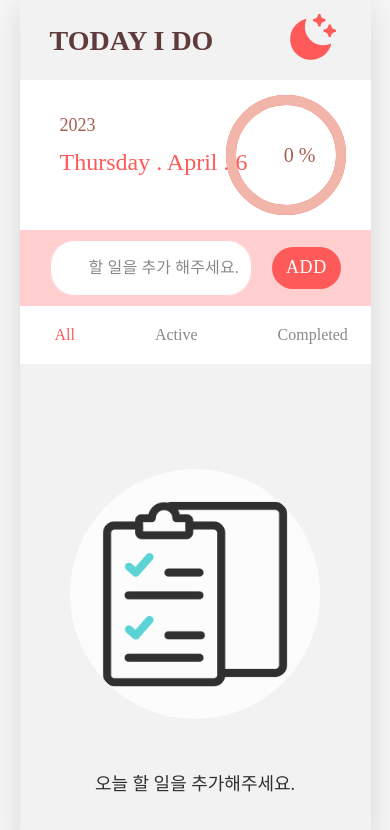
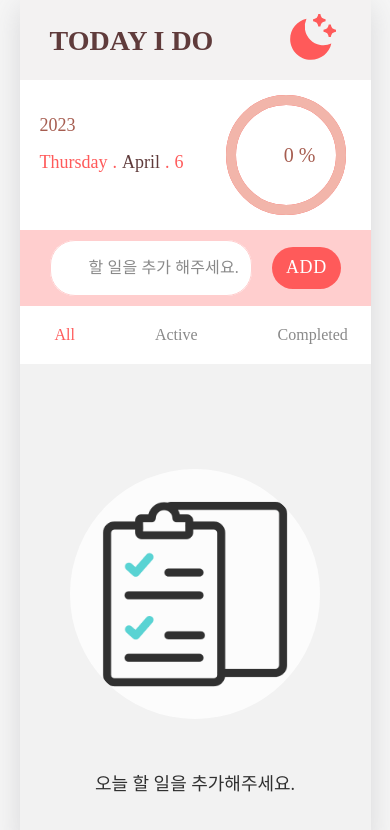
Before and after one commit to nincoding/simple-todo, a React (Vite) app: page / in a window 390 px wide. Shown: the top 830 px of the page. Built offline with nearby package versions, Linux system fonts and the light colour scheme; a web font is replaced by a local one.

Commit message:
:recycle: style: 실시간 날짜의 색상과 간격 수정 App의 넓이에 따라 폰트 사이즈와 간격을 반응형으로 수정함 요일,월,날짜를 span으로 마크업 수정

```diff
--- a/src/components/TodayGraph.jsx
+++ b/src/components/TodayGraph.jsx
@@ -16,7 +16,13 @@ const TodayGraph = ({ todoItemList }) => {
   return (
     <TodayGraphWrapper >
       <p>{date.getFullYear()}</p>
-      <p>{weekly[date.getDay()]} . {month[date.getMonth()]} . {date.getDate()}</p>
+      <p>
+        <span>{weekly[date.getDay()]}</span>
+         .
+         <span>{month[date.getMonth()]}</span>
+         .
+         <span>{date.getDate()}</span>
+      </p>
       <ProgressRing circumference={circumference} progress={progress}>
         <circle cx="75" cy="75" r="55" />
         <circle cx="75" cy="75" r="55" />
--- a/src/styles/TodayGraphWrapper.jsx
+++ b/src/styles/TodayGraphWrapper.jsx
@@ -9,21 +9,40 @@ const TodayGraphWrapper = styled.div`
   align-items: center;
   padding: 0px 40px;
   background-color: white;
+  @media screen and (max-width: 650px) {
+    padding-left: 20px;
+    transition: 300ms;
+  }
 
-  > p {
+  p {
     font-size: 20px;
     margin-right: 15px;
     color: #A65D50;
   }
-  > p:first-child {
+  p:first-child {
     font-size: 18px;
     position: absolute;
     top: 23%;
+    @media screen and (max-width: 650px) {
+      font-size: 18px;
+    }
   }
-  > p:nth-child(2) {
+  p:nth-child(2) {
     padding-top: 15px;
     color: #FF5A5A;
     font-size: 24px;
+    @media screen and (max-width: 650px) {
+      font-size: 18px;
+    }
+  }
+  span {
+    margin: 0px 5px;
+  }
+  span:first-child {
+    margin-left: 0px;
+  }
+  span:nth-child(2) {
+    color: #5f3b3b;
   }
 `;
 
```
